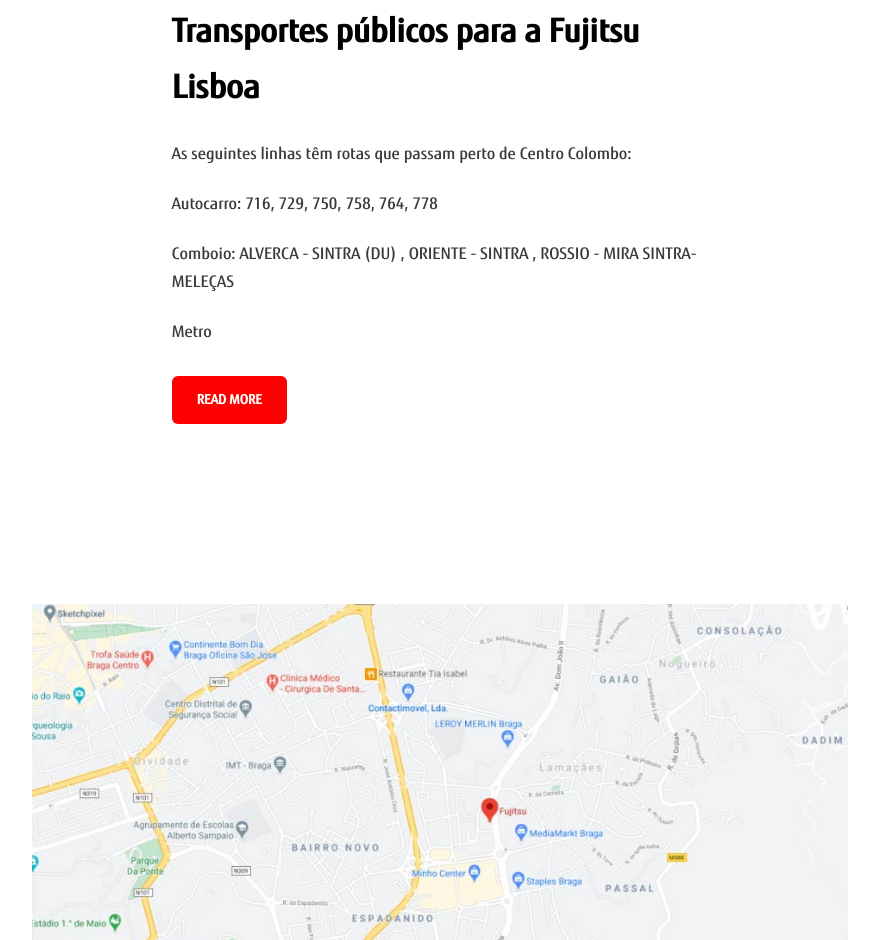
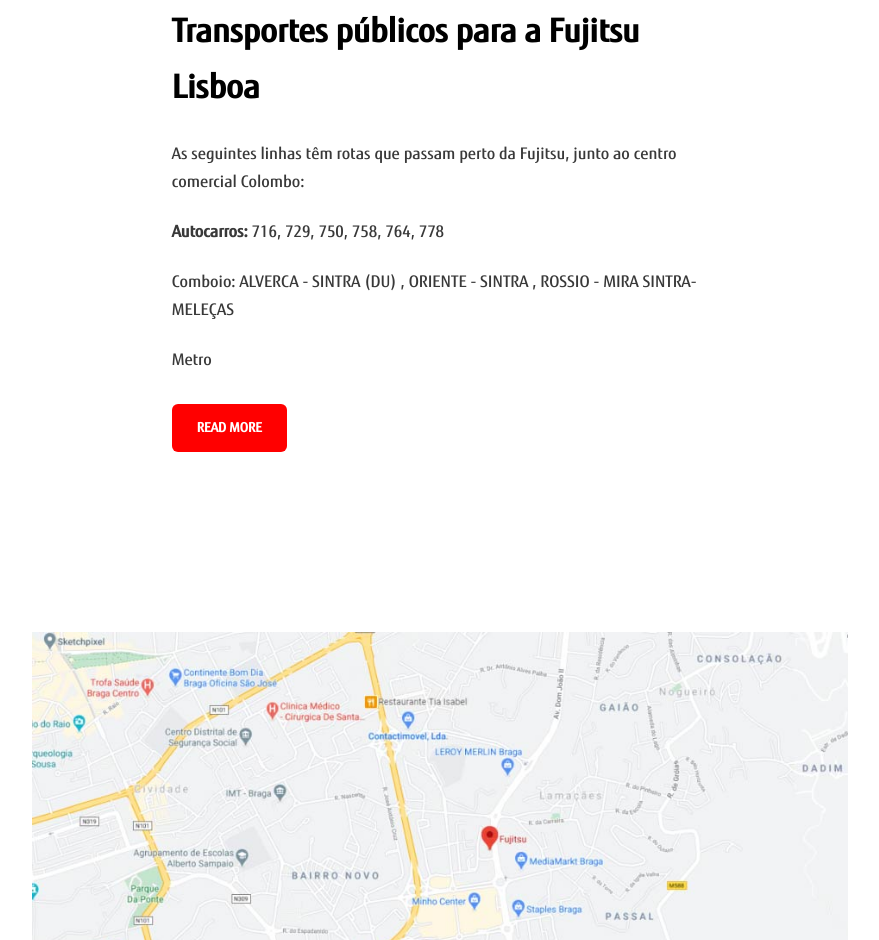
Before and after one commit to PTHugoPinto/WelcomeApp, a plain HTML site: page Onboarding/ComoChegar_Lisboa.html in a window 1280 px wide. Shown: the part 926-1866 px from the top of the page, without its empty margins (200-1079 px from the left). Drawn offline with Linux system fonts and the light colour scheme; a script that the page names is missing.

Commit message:
Commit XIII

```diff
--- a/Onboarding/ComoChegar_Lisboa.html
+++ b/Onboarding/ComoChegar_Lisboa.html
@@ -172,12 +172,13 @@
 										</h2>
 										<div class="entry-content">
 											<p>
-												As seguintes linhas têm rotas que passam perto de Centro Colombo:
+												As seguintes linhas têm rotas que passam perto da Fujitsu, junto ao
+												centro comercial Colombo:
 											</p>
 
 											<p>
-												Autocarro: <a
-													href="https://moovitapp.com/lisboa-2460/lines/716/14784023/4723212/pt?ref=1&poiType=eysite&customerId=4908"
+												<b> Autocarros:</b> <a
+													href="https://www.carris.pt/viaje/carreiras/716-alameda-d-a-henriques-benfica/"
 													target="_blank">716</a>,
 												<a
 													href="https://moovitapp.com/lisboa-2460/lines/729/14784034/4723251/pt?customerId=4908&ref=1&poiType=eysite">729</a>,
```
